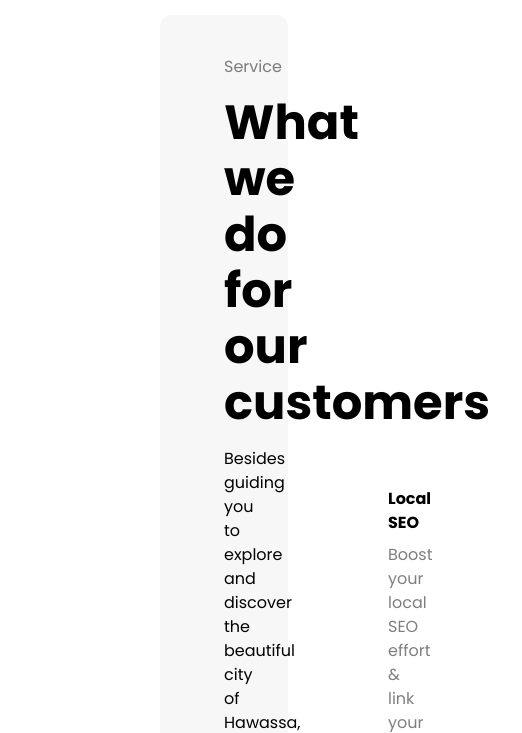
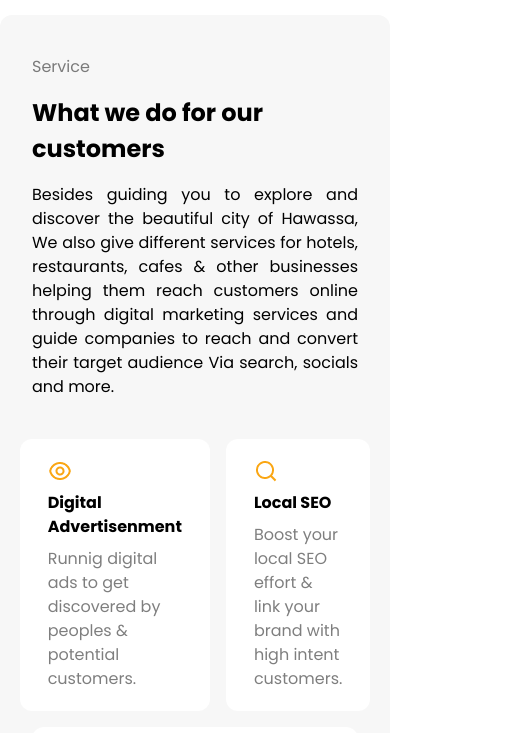
Before and after one commit to darikmohammed/hawassa-gebeta, a React (Create React App) app: page / in a window 390 px wide. Shown: the part 1820-2553 px from the top of the page, 522 px wide, since content can reach past the window. Built offline with nearby package versions, Linux system fonts and the light colour scheme; the HTML template or start-up script is replaced by a standard one.

Commit message:
Update Service for mobile view

```diff
--- a/src/components/Service.jsx
+++ b/src/components/Service.jsx
@@ -3,11 +3,13 @@ import Card from './Service/Card';
 
 function Service() {
   return (
-    <section class="flex items-stretch px-40 bg-white">
-      <div class=" w-full grid grid-cols-2 bg-black_light my-20 gap-24 px-16 rounded-xl">
+    <section class="flex items-stretch md:px-40 bg-white">
+      <div class=" w-full grid grid-cols-1 md:grid-cols-2 bg-black_light my-20 md:gap-24 px-8 md:px-16 rounded-xl">
         <div class="flex flex-col gap-4 py-10">
           <h1 class=" opacity-50">Service</h1>
-          <h2 class=" text-h3 font-bold">What we do for our customers</h2>
+          <h2 class=" text-[24px] md:text-h3 font-bold">
+            What we do for our customers
+          </h2>
           <p class=" text-justify">
             Besides guiding you to explore and discover the beautiful city of
             Hawassa, We also give different services for hotels, restaurants,
@@ -15,7 +17,7 @@ function Service() {
             digital marketing services and guide companies to reach and convert
             their target audience Via search, socials and more.
           </p>
-          <div class="flex items-center gap-8">
+          <div class=" hidden md:flex items-center gap-8 ">
             <button className=" bg-primary_light text-black rounded-lg py-3 px-5">
               Contact Us
             </button>
@@ -25,13 +27,13 @@ function Service() {
             </button>
           </div>
         </div>
-        <div class="grid grid-cols-2 items-center gap-10">
+        <div class=" flex flex-col-reverse items-center  gap-4 md:grid md:grid-cols-2 md:items-center md:gap-10">
           <Card
             icon="Share"
             header="Social Media Management"
             desc="Managing your online presence on social media platforms."
           />
-          <div class="flex flex-col gap-10">
+          <div class="flex flex-row-reverse gap-4 md:flex-col md:gap-10">
             <Card
               icon="Search"
               header="Local SEO"
```
